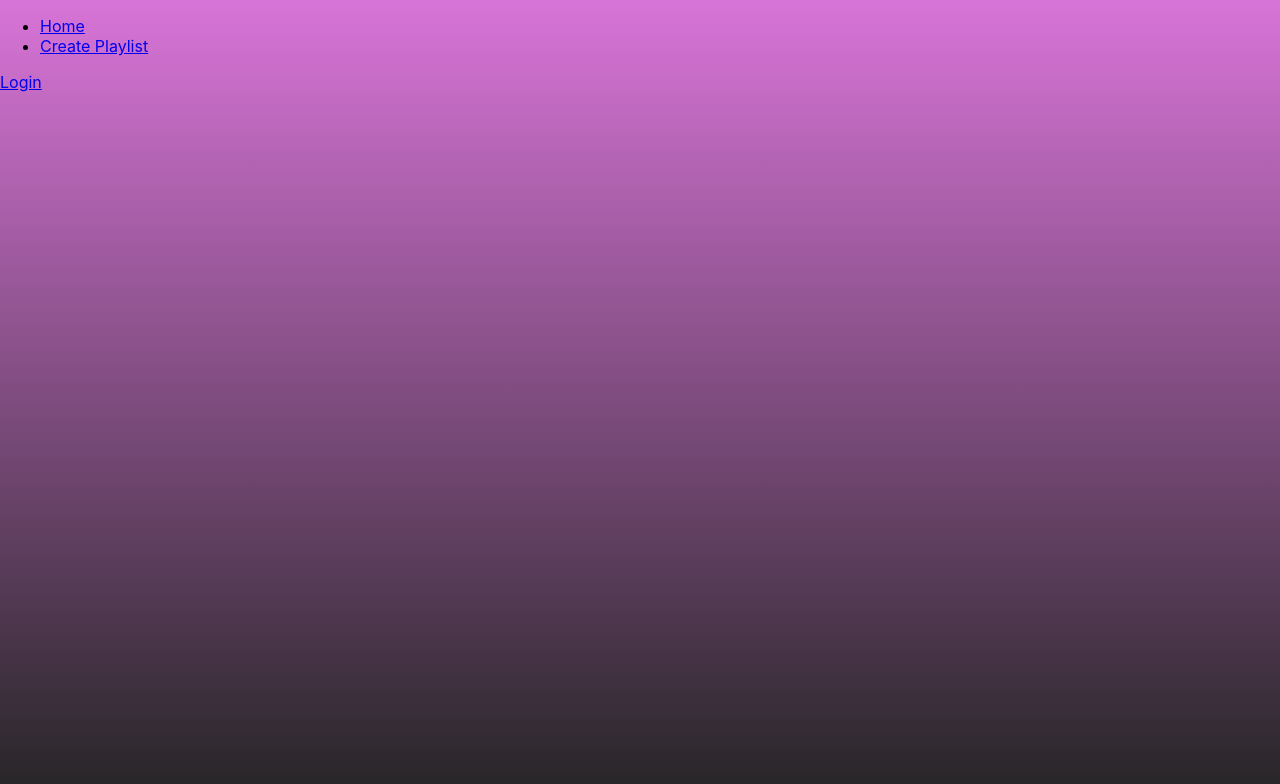
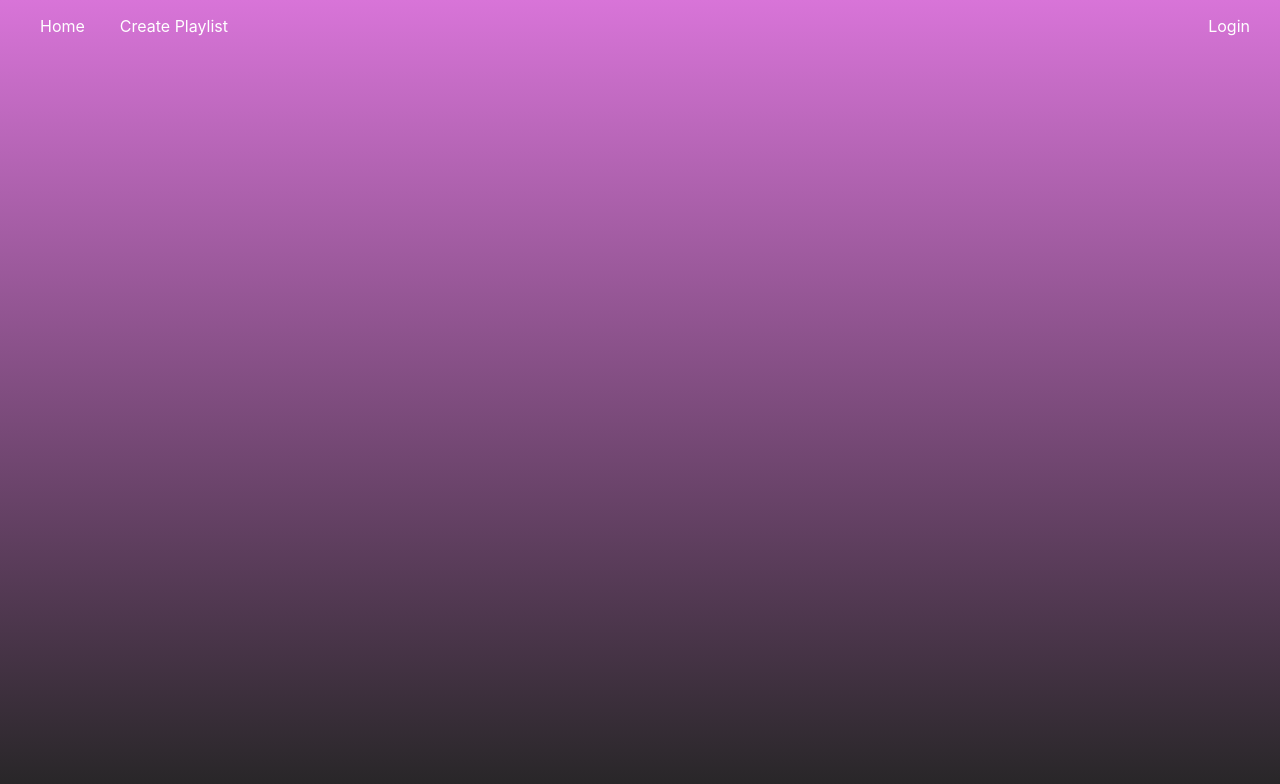
Before and after one commit to beardigumantara/M-songs, a React (Create React App) app: page / in a window 1280 px wide. Shown: the top 784 px of the page. Built offline with nearby package versions, Linux system fonts and the light colour scheme.

Commit message:
Add some CSS flexbox, Grid(Not yet)

```diff
--- a/src/App.css
+++ b/src/App.css
@@ -9,14 +9,51 @@ html {
   background-attachment: fixed;
 }
 
-h1 {
+h1{
   padding-left: 10px;
   color: white;
 }
 
-.navbar {
+.navbar, li {
   display: flex;
+  float: left;
   justify-content: space-between;
+  list-style-type: none;
+  padding-right: 20px;
+}
+
+a:hover{
+  color: rgb(216, 216, 216);
+}
+
+.search-bar input, .search-bar {
+  padding-left: 10px;
+  margin-right: 10px;
+  margin-bottom: 20px;
+}
+
+.navbar, h2{
+  width: 100%;
+  margin-top: 10px;
+  float: left;
+  padding-left: 5px;
+}
+
+textarea{
+  height: 50px;
+}
+
+.log-nav, a{
+  float: right;
+  margin-right: 15px;
+  color: white;
+  text-decoration: none;
+}
+
+form{
+  padding-top: 50px;
+  padding-left: 10px;
+  color: white;
 }
 
 .container {
@@ -40,14 +77,11 @@ h1 {
   padding-top: 10px;
   width: 40%;
   margin-bottom: 20px;
+  border: 5px solid rgb(212, 212, 212);
 }
 
 .track-desc:hover {
   background-color: rgba(255, 255, 255, 0.3);
-}
-
-input {
-  border-radius: 7px;
 }
 
 .klik {
@@ -83,5 +117,8 @@ input,
 textarea {
   background: transparent;
   display: inline-block;
-  border: 2px solid black;
+  border: 3px solid white;
+  border-radius: 7px;
+  color: white;
+  margin: 10px 0;
 }
--- a/src/components/Pages/CreatePlaylist/index.js
+++ b/src/components/Pages/CreatePlaylist/index.js
@@ -71,7 +71,6 @@ const CreatePlaylistPage = () => {
               <h1>M-Songs</h1>
             </div>
           </div>
-          <h1>Create Playlist</h1>
         </header>
         <main>
           <div className='playlist-contemt'>
--- a/src/components/Pages/login/index.js
+++ b/src/components/Pages/login/index.js
@@ -39,9 +39,9 @@ const LoginPage = () => {
     }, [dispatch, history]);
 
     return (
-        <>
-            <a href={url}>Login</a>
-        </>
+        <div className='log-nav'>
+            <a className='login-page' href={url}>Login</a>
+        </div>
     )
 }
 
--- a/src/components/track/index.js
+++ b/src/components/track/index.js
@@ -4,9 +4,9 @@ const TrackMusic = ({images, title, artist, album, onSelectSong, uri, isSelected
       src={images}
       alt="album"
     />
-    <h3>Title : {title}</h3>
-    <p>Artists : {artist}</p>
-    <p>Albums : {album}</p>
+    <h3>{title}</h3>
+    <p>{artist}</p>
+    <p>{album}</p>
     <button onClick={() => onSelectSong(uri)}>
       {isSelected ? 'Deselect' : 'Select'}
       </button>
--- a/src/components/track/playlist.js
+++ b/src/components/track/playlist.js
@@ -60,6 +60,7 @@ const CreatePlaylist = ({accessToken, userId, uris}) => {
 	};
 
 	return <form onSubmit={handleCreatePlaylist}>
+		<h2>Create Playlist</h2>
 		<label htmlFor="title">Title</label>
 		<br />
 		<input
```
